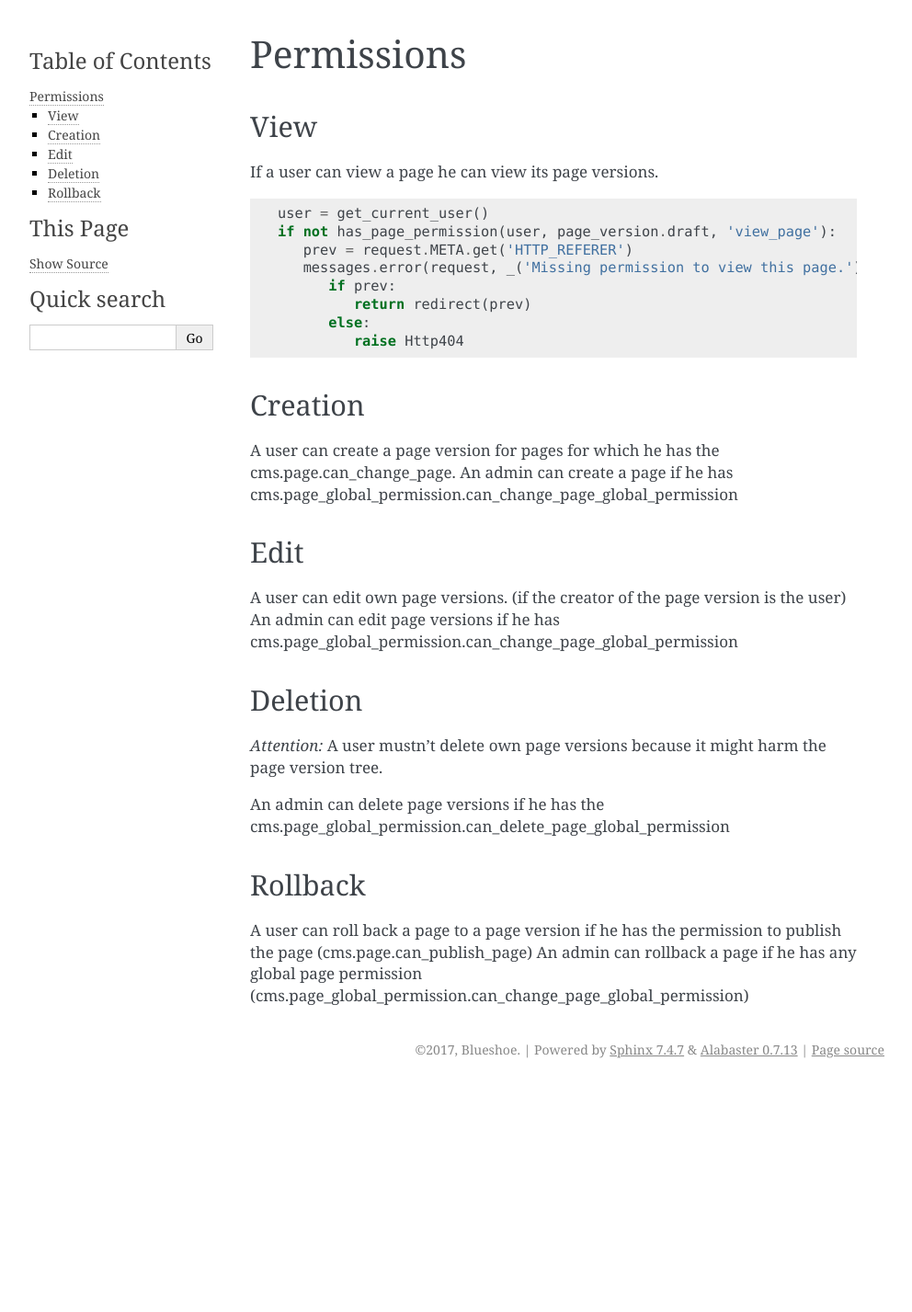
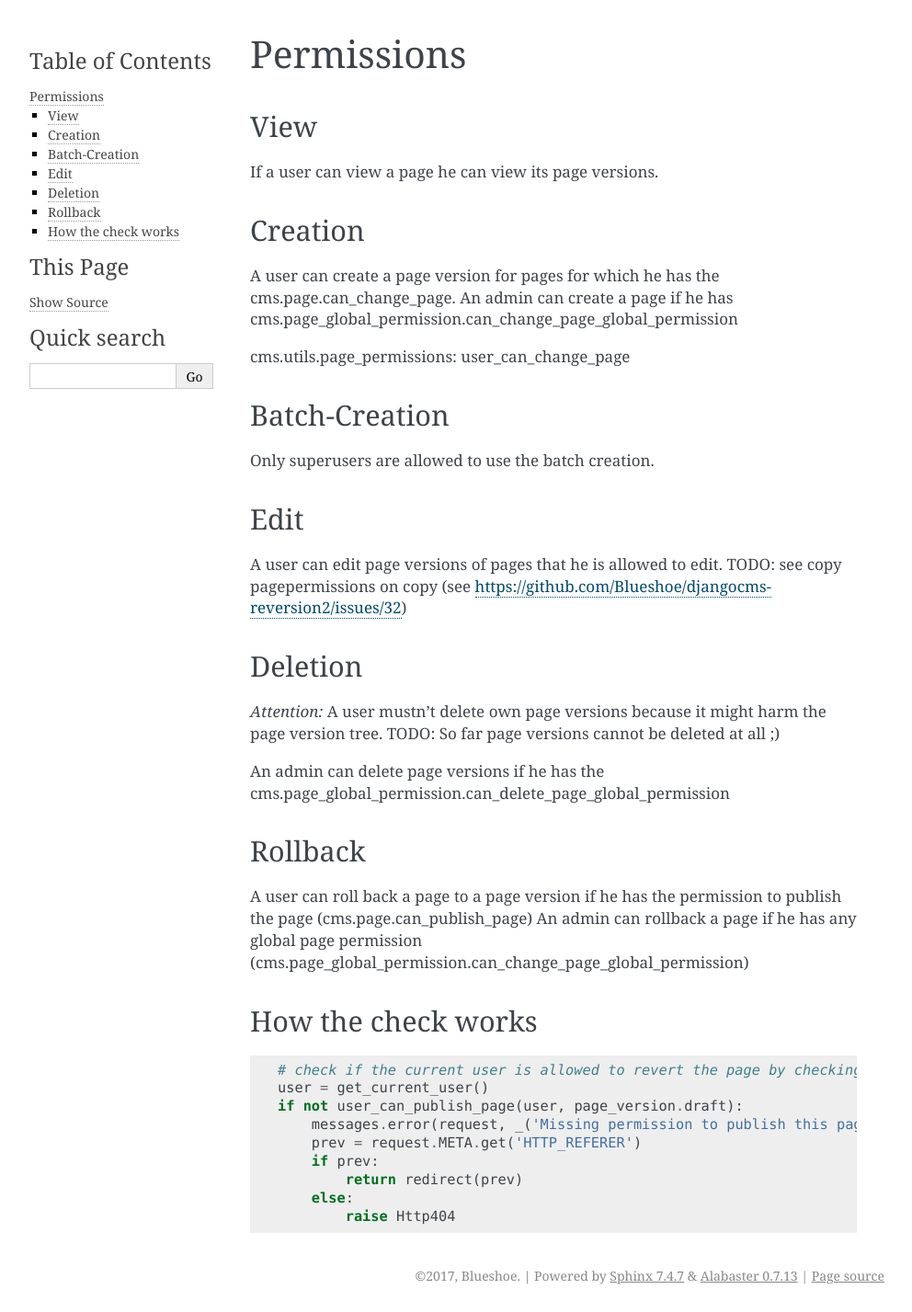
Before and after one commit to Blueshoe/djangocms-reversion2, a Sphinx documentation site: the page built from docs/sphinx/source/topics/Permissions.rst, in a window 1280 px wide. Shown: the whole page at 92% size, without its empty margins (148-1140 px from the left). Built offline with Sphinx 7.4.7, drawn with Linux system fonts in a browser that asks for light colours; before the commit the page ends 1181 px from its top, so only the background shows below that.

Commit message:
change permission docs

```diff
--- a/docs/sphinx/source/topics/Permissions.rst
+++ b/docs/sphinx/source/topics/Permissions.rst
@@ -5,30 +5,27 @@ View
 ----
 If a user can view a page he can view its page versions.
 
-.. code-block:: python
-
-   user = get_current_user()
-   if not has_page_permission(user, page_version.draft, 'view_page'):
-      prev = request.META.get('HTTP_REFERER')
-      messages.error(request, _('Missing permission to view this page.'))
-         if prev:
-            return redirect(prev)
-         else:
-            raise Http404
 
 Creation
 --------
 A user can create a page version for pages for which he has the cms.page.can_change_page.
 An admin can create a page if he has cms.page_global_permission.can_change_page_global_permission
 
+cms.utils.page_permissions: user_can_change_page
+
+Batch-Creation
+--------------
+Only superusers are allowed to use the batch creation.
+
 Edit
 ----
-A user can edit own page versions. (if the creator of the page version is the user)
-An admin can edit page versions if he has cms.page_global_permission.can_change_page_global_permission
+A user can edit page versions of pages that he is allowed to edit.
+TODO: see copy pagepermissions on copy (see https://github.com/Blueshoe/djangocms-reversion2/issues/32)
 
 Deletion
 --------
 *Attention:* A user mustn't delete own page versions because it might harm the page version tree.
+TODO: So far page versions cannot be deleted at all ;)
 
 An admin can delete page versions if he has the cms.page_global_permission.can_delete_page_global_permission
 
@@ -37,3 +34,19 @@ Rollback
 A user can roll back a page to a page version if he has the permission to publish the page (cms.page.can_publish_page)
 An admin can rollback a page if he has any global page permission
 (cms.page_global_permission.can_change_page_global_permission)
+
+
+How the check works
+-------------------
+
+.. code-block:: python
+
+    # check if the current user is allowed to revert the page by checking the publish permission
+    user = get_current_user()
+    if not user_can_publish_page(user, page_version.draft):
+        messages.error(request, _('Missing permission to publish this page which is necessary for the rollback'))
+        prev = request.META.get('HTTP_REFERER')
+        if prev:
+            return redirect(prev)
+        else:
+            raise Http404
```
